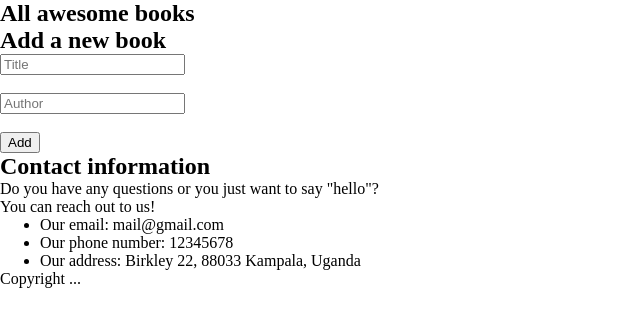
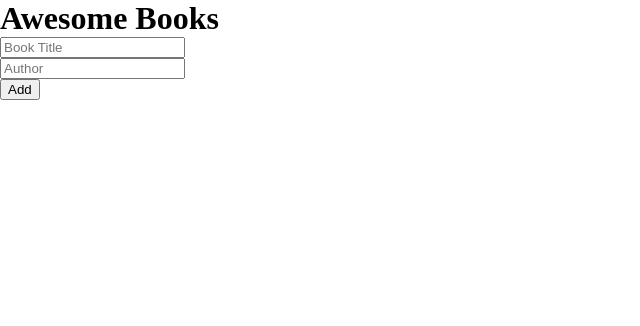
Before and after one commit to chidiebereojingwa/awesome-book, a website: page index.html in a window 1280 px wide. Shown: the whole page, without its empty margins (0-640 px from the left). Drawn offline with Linux system fonts and the light colour scheme.

Commit message:
Add wireframe

```diff
--- a/index.html
+++ b/index.html
@@ -10,68 +10,15 @@
     <link rel="stylesheet" href="./css/style.css">
 </head>
 <body>
-     <!-- HEADER -->
-     <!-- <header>
-        <h2 class="page-heading">Awesome Books</h2>
-        <nav>
-          <ul class="nav-list">
-            <li class="list-item" id="nav-item1">List</li>
-            <li><hr></li>
-            <li class="list-item1" id="nav-item2">Add new</li>
-            <li><hr></li>
-            <li class="list-item2" id="nav-item3">Contact</li>
-          </ul>
-        </nav>
-      </header> -->
-      <!-- <div id="date"></div> -->
-
-    <!-- LIST -->
-    <section id="list">
-      <h1>All awesome books</h1>
-      <section id="books-collection">
-      </section>
-    </section>
-
-    <!-- ADD NEW -->
-    <div class="form">
-        <h2>Add a new book</h2>
-        <form id="book-form">
-          <div class="form-group">
-            <input type="text" id="new-title" placeholder="Title" class="form-control">
-          </div>
-          <br>
-          <div class="form-group">
-            <input type="text" id="new-author" placeholder="Author" class="form-control">
-          </div>
-          <br>
-          <div class="button-div">
-            <button class="adding" type="button" id="add">Add</button>
-          </div>
-        </form>
-      </div>
-
-      <!-- CONTACT -->
-    <section id="contact">
-        <h2 class="contact-heading">Contact information</h2>
-        <p class="paragraph1">
-          Do you have any questions or you just want to say "hello"?
-        </p>
-        <p class="paragraph2">
-          You can reach out to us!
-        </p>
-        <div class="contact_items">
-          <ul id="contact-info">
-            <li><p>Our email: mail@gmail.com</p></li>
-            <li><p>Our phone number: 12345678</p></li>
-            <li><p>Our address: Birkley 22, 88033 Kampala, Uganda</p></li>
-          </ul>
-        </div>
-
-    </section>
-    <!-- FOOTER -->
-    <footer>
-      <p>Copyright ...</p>
-    </footer>
+    <h1>Awesome Books</h1>
+    <div>
+      <div id="book-list"></div>
+      <form>
+        <input type="text" placeholder="Book Title" id="title" /><br />
+        <input type="text" placeholder="Author" id="author" /><br />
+        <button id="add-book">Add</button>
+      </form>
+    </div>
     <script src=""></script>
 </body>
 </html>
```
